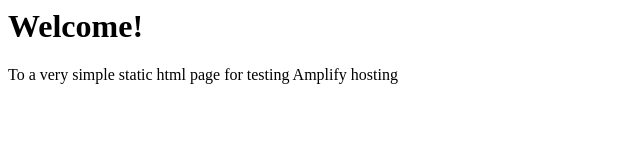
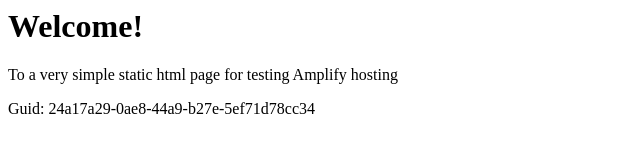
Before and after one commit to aws-aemilia-sin/Github-PR-Commit-Integration-Test-DoNotTouch-GitH-MJCD6L4M-v1-prod-ap-southeast-1, a website: page src/index.html in a window 1280 px wide. Shown: the whole page, without its empty margins (0-640 px from the left). Drawn offline with Linux system fonts and the light colour scheme.

Commit message:
commit from integ tests

```diff
--- a/src/index.html
+++ b/src/index.html
@@ -1,3 +1,5 @@
+
+
 <html lang="en">
 
 <head>
@@ -10,6 +12,6 @@
 <body>
     <h1>Welcome!</h1>
     <p>To a very simple static html page for testing Amplify hosting</p>
-</body>
+    <p>Guid: 24a17a29-0ae8-44a9-b27e-5ef71d78cc34</p></body>
 
 </html>
```
